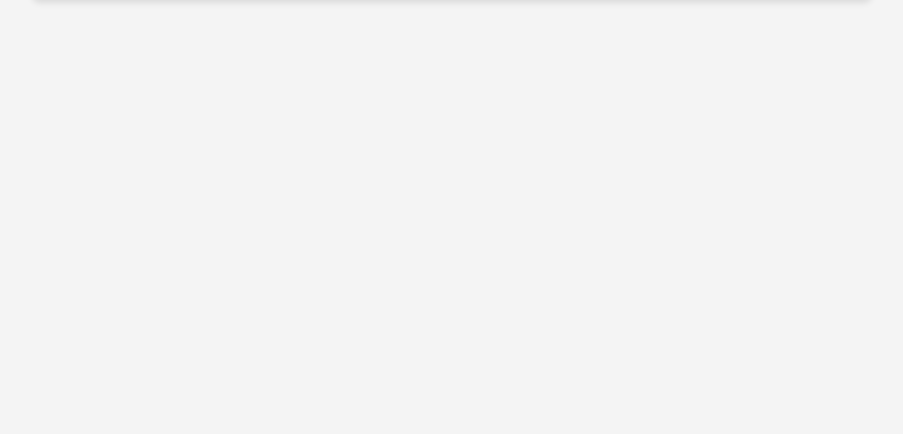
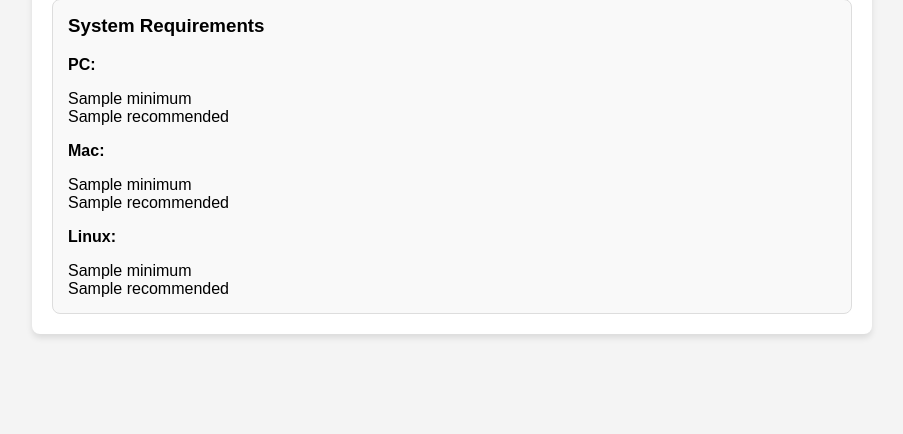
Before and after one commit to tiffanyfan1015/database_final_project, a Flask app: template templates/detail.html in a window 1280 px wide. Shown: the part 366-800 px from the top of the page, without its empty margins (188-1091 px from the left). Run offline with Flask 3, Linux system fonts and the light colour scheme; the template is opened without the code that fills it: most values are stand-ins (such as "Sample title", 1, 10 or a date in 2020); parts of the project's set-up code (start-up, migrations or seed data) failed here and were passed over.

Commit message:
Add tag by Tony

```diff
--- a/templates/detail.html
+++ b/templates/detail.html
@@ -34,6 +34,16 @@
         .game-description {
             flex: 1;
         }
+        .system-requirements {
+            margin-top: 20px;
+            background: #f9f9f9;
+            padding: 15px;
+            border-radius: 8px;
+            border: 1px solid #ddd;
+        }
+        .system-requirements h3 {
+            margin-top: 0;
+        }
     </style>
 </head>
 <body>
@@ -46,6 +56,21 @@
                 <p>{{ game[2] }}</p>
             </div>
         </div>
+        <div class="system-requirements">
+            <h3>System Requirements</h3>
+
+            <p><strong>PC:</strong></p>
+            <div>{{ game[3].get('minimum', 'N/A') | safe if game[3] else 'N/A' }}</div>
+            <div>{{ game[3].get('recommended', 'N/A') | safe if game[3] else 'N/A' }}</div>
+
+            <p><strong>Mac:</strong></p>
+            <div>{{ game[4].get('minimum', 'N/A') | safe if game[4] else 'N/A' }}</div>
+            <div>{{ game[4].get('recommended', 'N/A') | safe if game[4] else 'N/A' }}</div>
+
+            <p><strong>Linux:</strong></p>
+            <div>{{ game[5].get('minimum', 'N/A') | safe if game[5] else 'N/A' }}</div>
+            <div>{{ game[5].get('recommended', 'N/A') | safe if game[5] else 'N/A' }}</div>
+        </div>
     </div>
 </body>
 </html>
```
Also changed, not shown: show_games.py (+29 -8 lines), 1 other file.
